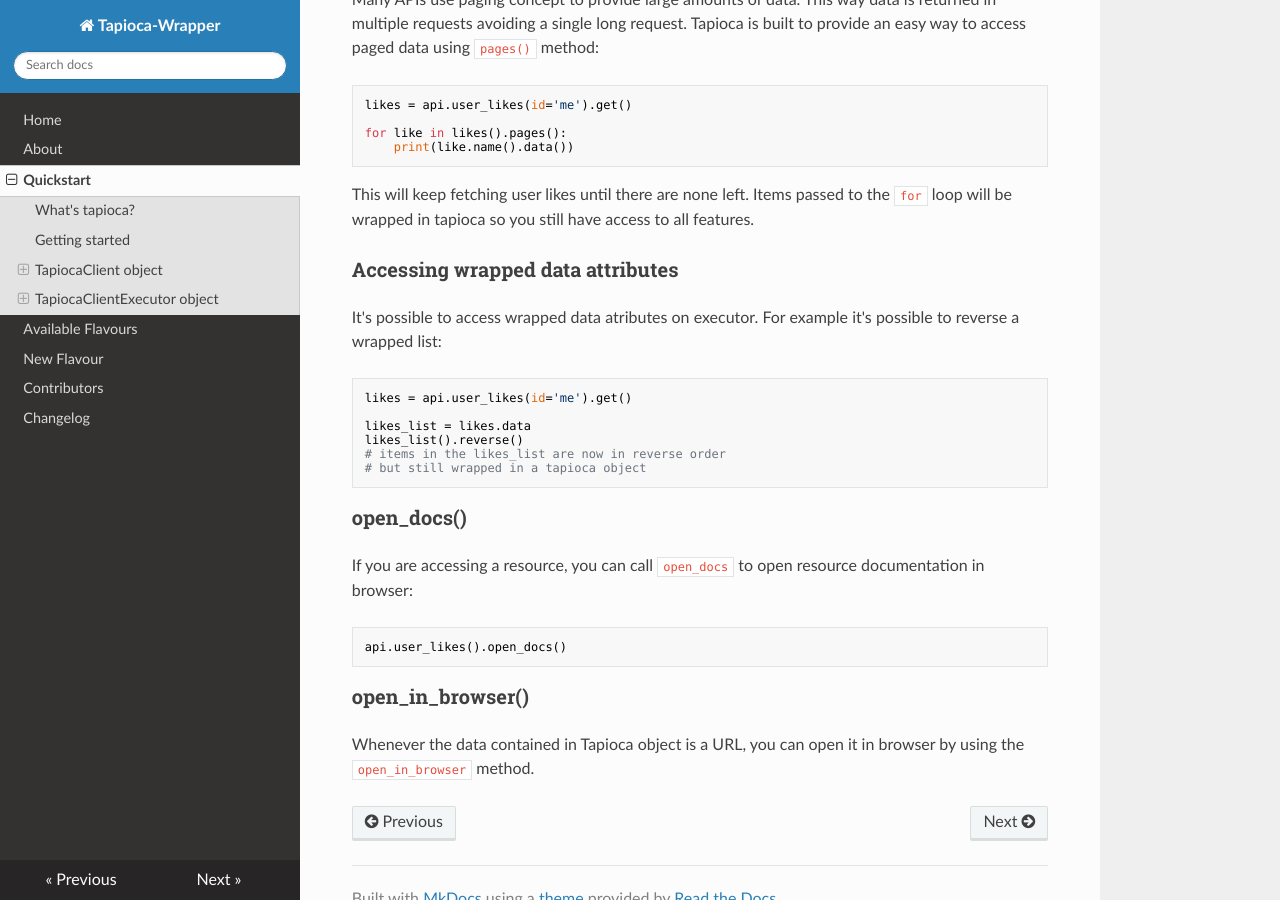
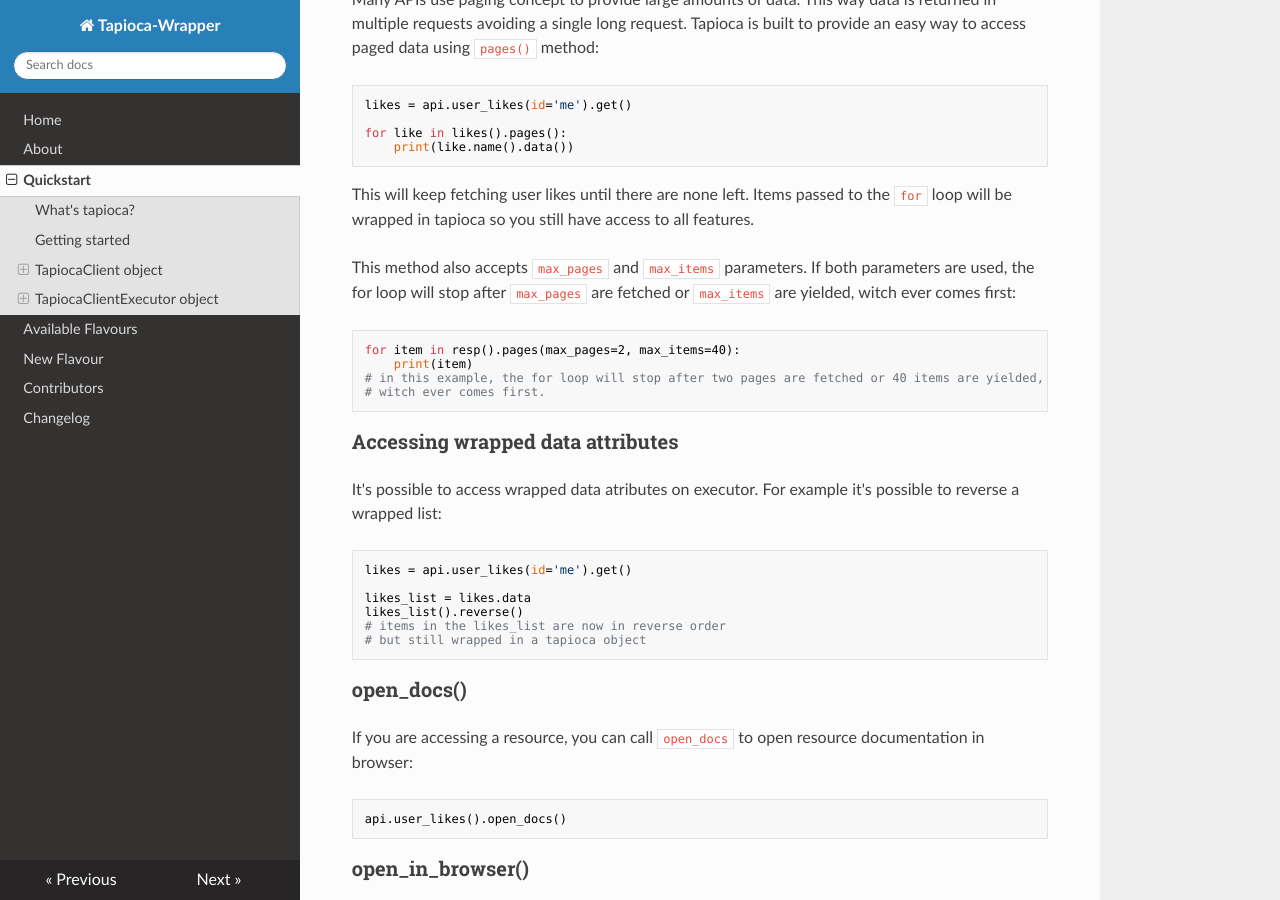
Before and after one commit to vintasoftware/tapioca-wrapper, an MkDocs documentation site: the page built from docs/quickstart.md, in a window 1280 px wide and 900 px high, scrolled down 3734 px. Built offline with MkDocs 1.6.1, drawn with Linux system fonts in a browser that asks for light colours; nearby versions of some CDN libraries; old or Windows-style settings are respelled for this version of MkDocs.

Commit message:
updating 'pages()' example with optional parameters

````diff
--- a/docs/quickstart.md
+++ b/docs/quickstart.md
@@ -170,7 +170,17 @@ likes = api.user_likes(id='me').get()
 for like in likes().pages():
     print(like.name().data())
 ```
+
 This will keep fetching user likes until there are none left. Items passed to the ``for`` loop will be wrapped in tapioca so you still have access to all features.
+
+This method also accepts ``max_pages`` and ``max_items`` parameters. If both parameters are used, the for loop will stop after ``max_pages`` are fetched or ``max_items`` are yielded, witch ever comes first:
+
+```
+for item in resp().pages(max_pages=2, max_items=40):
+    print(item)
+# in this example, the for loop will stop after two pages are fetched or 40 items are yielded,
+# witch ever comes first.
+```
 
 ### Accessing wrapped data attributes
 
````
